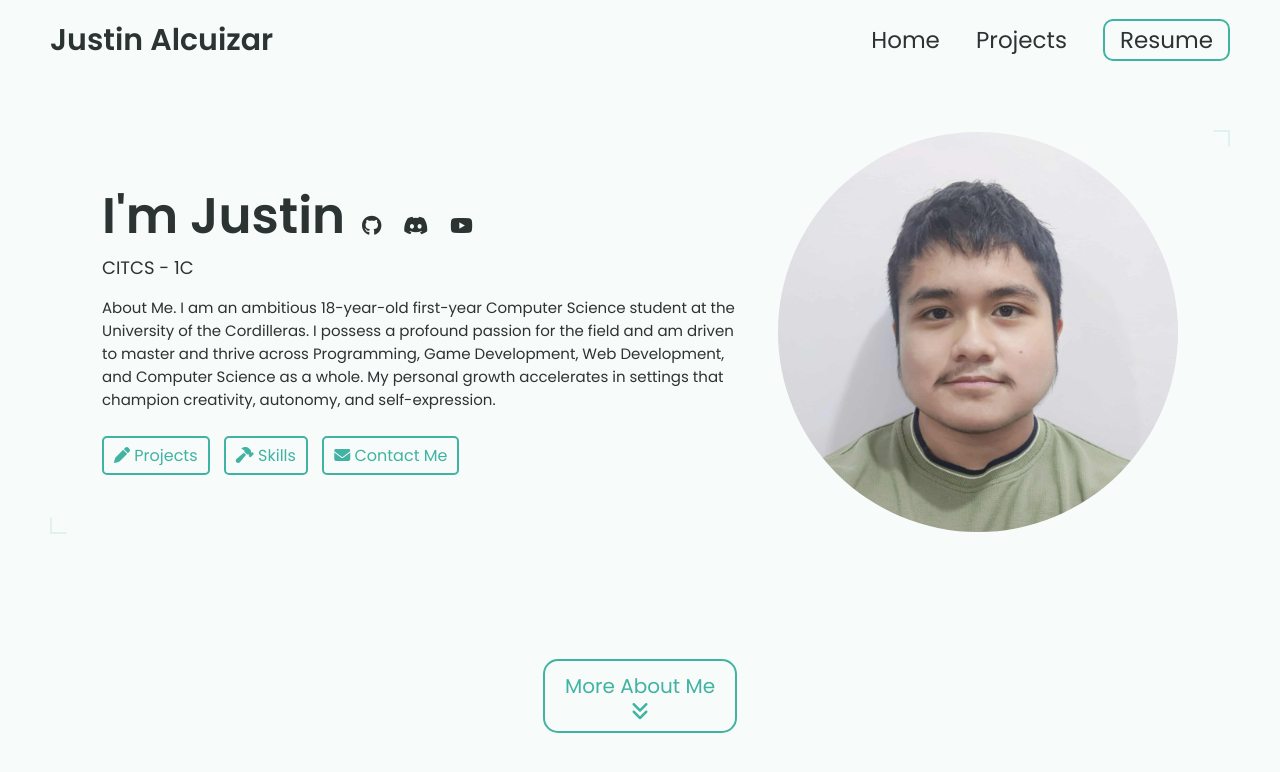
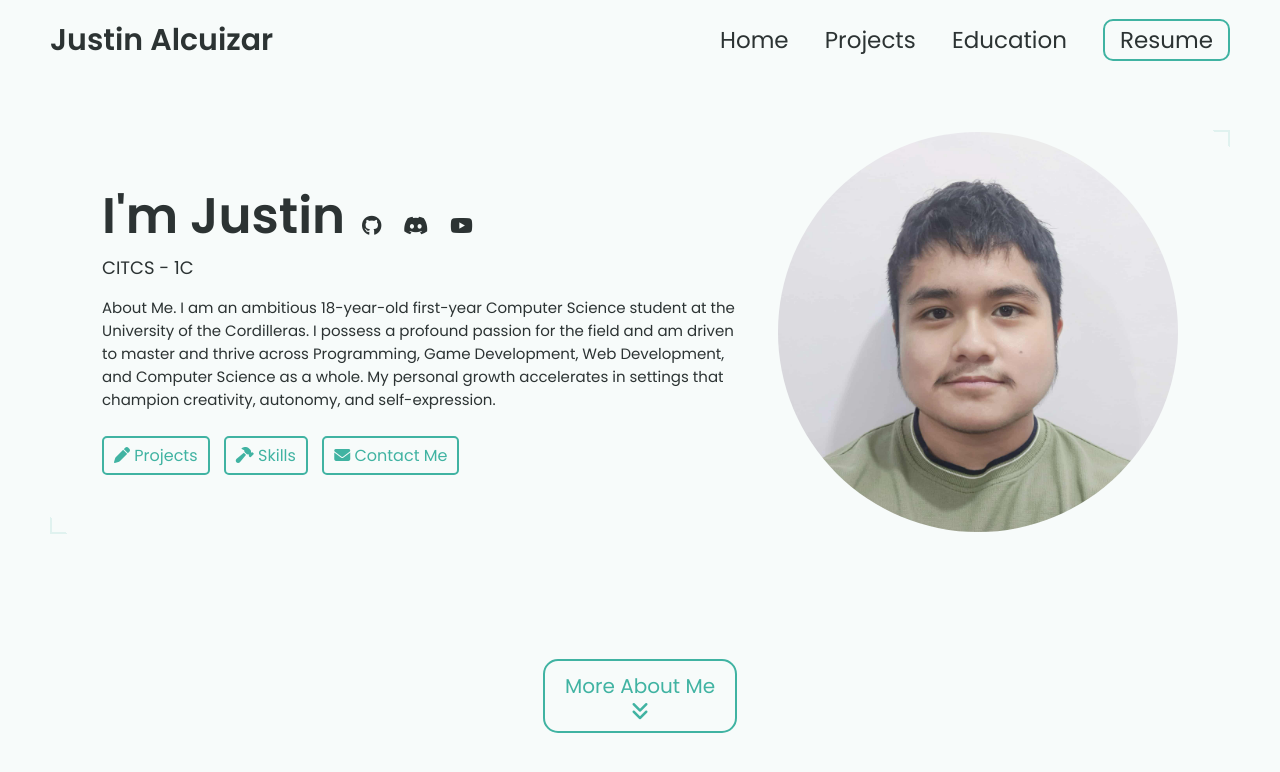
Before and after one commit to brawby/brawby.github.io, a Jekyll site: the page built from index.html, in a window 1280 px wide and 900 px high. Shown: the top 772 px of the window. Built offline with Jekyll 4.4.1, drawn with Linux system fonts in a browser that asks for light colours.

Commit message:
Add Education link to navbar

```diff
--- a/_includes/navbar.html
+++ b/_includes/navbar.html
@@ -11,6 +11,9 @@
         </a>
         <a href="/projects/">
             <span>Projects</span>
+        </a>
+        <a href="#education">
+            <span>Education</span>
         </a>
         <a href="{{site.resume-url}}" target="_blank" rel="noopener noreferrer">
             <span>Resume</span>
@@ -30,6 +33,9 @@
         <a href="/projects/">
             <span>Projects</span>
         </a>
+        <a href="#education">
+            <span>Education</span>
+        </a>
         <a href="{{site.resume-url}}" target="_blank" rel="noopener noreferrer">
             <span>Resume</span>
         </a>
```
